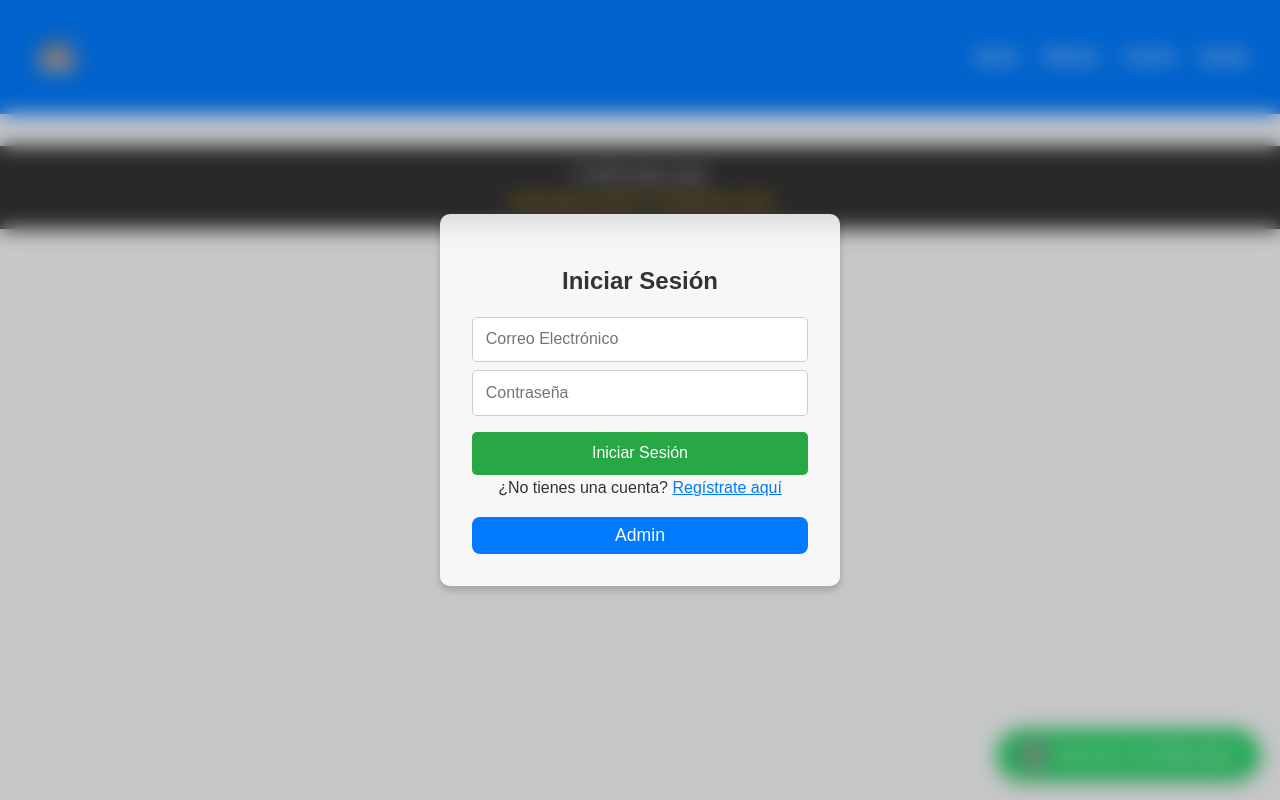
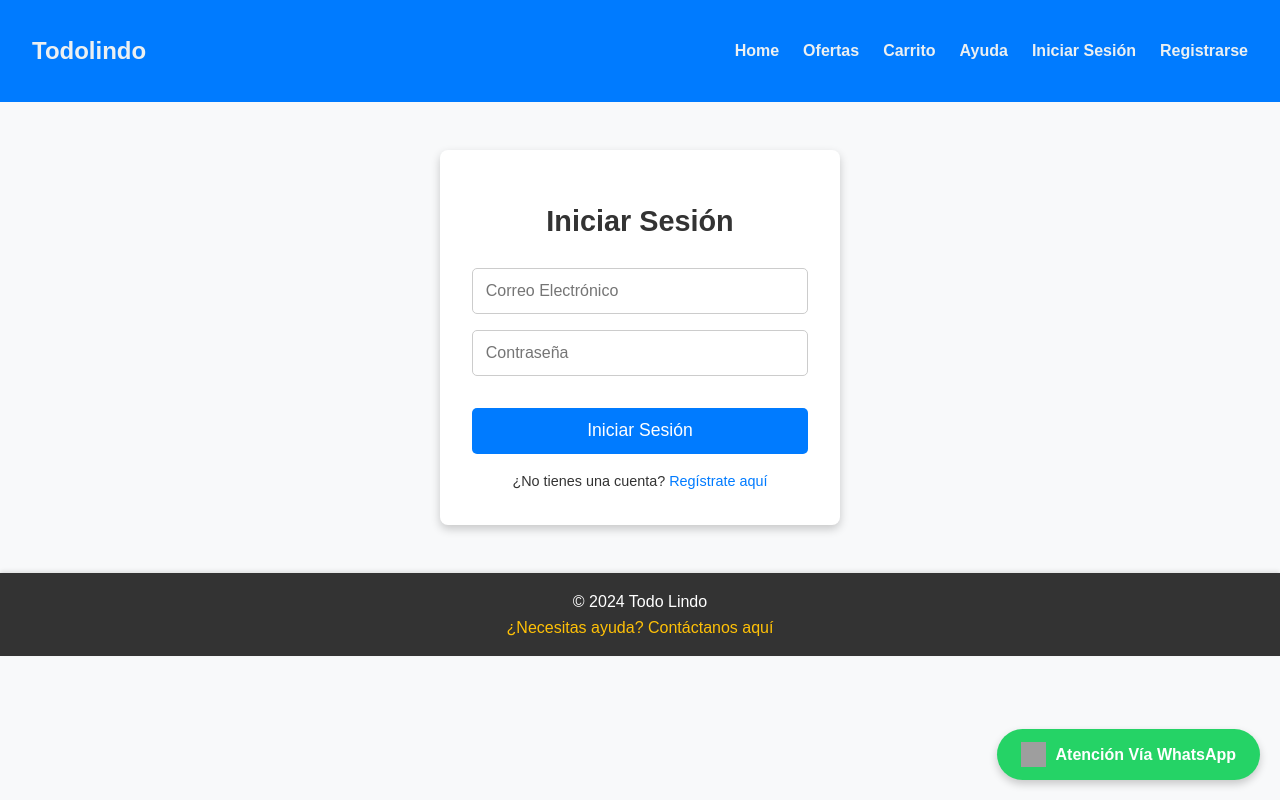
Before and after one commit to Ezequielagradnik/Website-Todo-Lindo, a React (Create React App) app in the folder frontend/: page /login in a window 1280 px wide. Built offline with nearby package versions, Linux system fonts and the light colour scheme; grey boxes are pictures that could not be loaded; the HTML template or start-up script is replaced by a standard one.

Commit message:
fix login & register, fix header

```diff
--- a/frontend/src/App.js
+++ b/frontend/src/App.js
@@ -1,5 +1,5 @@
-import React, { useState } from 'react';
-import { Routes, Route } from 'react-router-dom';
+import React from 'react';
+import { BrowserRouter as Router, Routes, Route } from 'react-router-dom';
 import Header from './components/Header';
 import Footer from './components/Footer';
 import Home from './pages/Home';
@@ -7,22 +7,17 @@ import Cart from './pages/Cart';
 import ProductDetails from './pages/ProductDetails';
 import Help from './pages/Help';
 import Checkout from './pages/Checkout';
-import Auth from './pages/Auth';
+import Register from './pages/Register';
+import Login from './pages/Login';
 import Offers from './pages/Ofertas';
 import WhatsAppButton from './components/WhatsAppButton';
 
 const App = () => {
-  const [isAuthenticated, setIsAuthenticated] = useState(false);
-
-  const handleLogin = () => {
-    setIsAuthenticated(true); // Actualiza el estado al loguearse
-  };
-
   return (
-    <>
-      {/* Renderiza la Home desenfocada */}
-      <div className={isAuthenticated ? '' : 'blurred-background'}>
+    <Router>
+      <div>
         <Header />
+        <main>
           <Routes>
             <Route path="/" element={<Home />} />
             <Route path="/cart" element={<Cart />} />
@@ -31,13 +26,14 @@ const App = () => {
             <Route path="/checkout" element={<Checkout />} />
             <Route path="/offers" element={<Offers />} />
             <Route path="/admin" element={<h1>Panel de Administración</h1>} />
+            <Route path="/login" element={<Login />} />
+            <Route path="/register" element={<Register />} />
           </Routes>
+        </main>
         <Footer />
         <WhatsAppButton />
       </div>
-      {}
-      {!isAuthenticated && <Auth onLogin={handleLogin} />}
-    </>
+    </Router>
   );
 };
 
--- a/frontend/src/Auth.css
+++ b/frontend/src/Auth.css
@@ -1,79 +1,83 @@
+/* Contenedor principal */
 .auth-container {
-    position: fixed; /* Permanece fijo en la pantalla */
-    top: 0;
-    left: 0;
   width: 100%;
-    height: 100vh;
-    display: flex;
-    justify-content: center;
-    align-items: center;
-    backdrop-filter: blur(10px); /* Desenfoque del contenido detrás */
-    background-color: rgba(0, 0, 0, 0.2); /* Oscurece un poco */
-    z-index: 1000; /* Asegura que esté por encima de la Home */
+  max-width: 400px;
+  margin: 3rem auto;
+  background: #ffffff;
+  padding: 2rem;
+  border-radius: 8px;
+  box-shadow: 0 4px 10px rgba(0, 0, 0, 0.2);
+  text-align: center;
 }
 
-
-  .auth-form {
-    background: rgba(255, 255, 255, 0.85); /* Fondo blanco semi-transparente */
-    padding: 2rem;
-    border-radius: 10px;
-    box-shadow: 0 4px 8px rgba(0, 0, 0, 0.2);
-    text-align: center;
-    max-width: 400px;
-    width: 100%;
-  }
-
-  .auth-form h2 {
-    margin-bottom: 1rem;
+/* Título */
+.auth-container h2 {
+  margin-bottom: 1.5rem;
+  font-size: 1.8rem;
   color: #333;
 }
 
+/* Formulario */
 .auth-form input {
-    display: block;
   width: 100%;
-    margin: 0.5rem 0;
   padding: 0.8rem;
+  margin-bottom: 1rem;
   border: 1px solid #ccc;
   border-radius: 5px;
   font-size: 1rem;
 }
 
+.auth-form input:focus {
+  border-color: #007bff;
+  outline: none;
+  box-shadow: 0 0 5px rgba(0, 123, 255, 0.5);
+}
+
+/* Botón */
 .auth-button {
-    background-color: #28a745;
+  width: 100%;
+  padding: 0.8rem;
+  background-color: #007bff;
   color: white;
   border: none;
-    padding: 0.8rem 1.2rem;
   border-radius: 5px;
+  font-size: 1.1rem;
   cursor: pointer;
-    font-size: 1rem;
-    transition: background-color 0.3s ease-in-out;
+  transition: background-color 0.3s ease, transform 0.2s ease;
 }
 
 .auth-button:hover {
-    background-color: #218838;
+  background-color: #0056b3;
+  transform: scale(1.05);
 }
 
-  .auth-toggle {
+/* Switch entre login/register */
+.auth-switch {
+  margin-top: 1rem;
+  font-size: 0.9rem;
+}
+
+.auth-switch a {
   color: #007bff;
-    cursor: pointer;
+  text-decoration: none;
+}
+
+.auth-switch a:hover {
   text-decoration: underline;
 }
 
-  .auth-toggle:hover {
-    color: #0056b3;
+/* Efectos adicionales */
+@keyframes fadeIn {
+  from {
+    opacity: 0;
+    transform: translateY(-20px);
+  }
+  to {
+    opacity: 1;
+    transform: translateY(0);
+  }
 }
 
-  .admin-button {
-    background-color: #007bff;
-    color: white;
-    border: none;
-    padding: 0.5rem 1rem;
-    border-radius: 8px;
-    margin-top: 1rem;
-    cursor: pointer;
-    transition: background-color 0.3s ease-in-out;
+.auth-container {
+  animation: fadeIn 0.8s ease-in-out;
 }
-
-  .admin-button:hover {
-    background-color: #0056b3;
-  }
--- a/frontend/src/components/Header.js
+++ b/frontend/src/components/Header.js
@@ -4,15 +4,20 @@ import '../styles.css';
 
 const Header = ({ user }) => (
   <nav>
-    <h1>
-      <img src="/catalog_images/logo.png" alt="Logo Todo Lindo" height="50" />
-    </h1>
+    <h1>Todolindo</h1>
     <div className="links">
       <Link to="/">Home</Link>
       <Link to="/offers">Ofertas</Link>
       <Link to="/cart">Carrito</Link>
       <Link to="/help">Ayuda</Link>
       {user && user.role === 'admin' && <Link to="/admin">Admin</Link>}
+      {!user && (
+        <>
+          <Link to="/login">Iniciar Sesión</Link>
+          <Link to="/register">Registrarse</Link>
+        </>
+      )}
+      {user && <button onClick={() => alert('Cerrando sesión')}>Cerrar Sesión</button>}
     </div>
   </nav>
 );
--- a/frontend/src/pages/Auth.js
+++ /dev/null
@@ -1,111 +0,0 @@
-import React, { useState } from 'react';
-import { useNavigate } from 'react-router-dom';
-import '../Auth.css';
-
-const Auth = ({ onLogin }) => {
-  const [isLogin, setIsLogin] = useState(true); // Alternar entre login y register
-  const [formData, setFormData] = useState({
-    email: '',
-    name: '',
-    surname: '',
-    password: '',
-    confirmPassword: '',
-  });
-
-  const navigate = useNavigate(); // Hook para redirección
-
-  const handleInputChange = (e) => {
-    const { name, value } = e.target;
-    setFormData({ ...formData, [name]: value });
-  };
-
-  const handleSubmit = (e) => {
-    e.preventDefault();
-
-    if (!isLogin && formData.password !== formData.confirmPassword) {
-      alert('Las contraseñas no coinciden');
-      return;
-    }
-
-    // Simulación de autenticación
-    alert(isLogin ? 'Iniciando sesión...' : 'Registrando usuario...');
-    onLogin(); // Llama a la función para marcar como autenticado
-  };
-
-  // Función para ir a la página de Admin (solo prueba)
-  const handleAdminRedirect = () => {
-    navigate('/admin'); // Redirige a la página de administración
-  };
-
-  return (
-    <div className="auth-container">
-      <div className="auth-form">
-        <h2>{isLogin ? 'Iniciar Sesión' : 'Registrarse'}</h2>
-        <form onSubmit={handleSubmit}>
-          {!isLogin && (
-            <>
-              <input
-                type="text"
-                name="name"
-                placeholder="Nombre"
-                value={formData.name}
-                onChange={handleInputChange}
-                required
-              />
-              <input
-                type="text"
-                name="surname"
-                placeholder="Apellido"
-                value={formData.surname}
-                onChange={handleInputChange}
-                required
-              />
-            </>
-          )}
-          <input
-            type="email"
-            name="email"
-            placeholder="Correo Electrónico"
-            value={formData.email}
-            onChange={handleInputChange}
-            required
-          />
-          <input
-            type="password"
-            name="password"
-            placeholder="Contraseña"
-            value={formData.password}
-            onChange={handleInputChange}
-            required
-          />
-          {!isLogin && (
-            <input
-              type="password"
-              name="confirmPassword"
-              placeholder="Confirmar Contraseña"
-              value={formData.confirmPassword}
-              onChange={handleInputChange}
-              required
-            />
-          )}
-          <button type="submit" className="auth-button">
-            {isLogin ? 'Iniciar Sesión' : 'Registrarse'}
-          </button>
-        </form>
-        <p>
-          {isLogin ? '¿No tienes una cuenta?' : '¿Ya tienes una cuenta?'}{' '}
-          <span onClick={() => setIsLogin(!isLogin)} className="auth-toggle">
-            {isLogin ? 'Regístrate aquí' : 'Inicia sesión aquí'}
-          </span>
-        </p>
-
-        {/* Botón de Admin solo para pruebas */}
-        <button onClick={handleAdminRedirect} className="admin-button">
-          Admin
-        </button>
-      </div>
-    </div>
-  );
-};
-
-export default Auth;
--- /dev/null
+++ b/frontend/src/pages/Login.jsx
@@ -0,0 +1,49 @@
+import React, { useState } from 'react';
+import '../Auth.css';
+
+const Login = ({ onLogin }) => {
+  const [formData, setFormData] = useState({ email: '', password: '' });
+
+  const handleInputChange = (e) => {
+    const { name, value } = e.target;
+    setFormData({ ...formData, [name]: value });
+  };
+
+  const handleSubmit = (e) => {
+    e.preventDefault();
+    alert('Iniciando sesión...');
+    onLogin(); // Simular inicio de sesión
+  };
+
+  return (
+    <div className="auth-container">
+      <h2>Iniciar Sesión</h2>
+      <form onSubmit={handleSubmit} className="auth-form">
+        <input
+          type="email"
+          name="email"
+          placeholder="Correo Electrónico"
+          value={formData.email}
+          onChange={handleInputChange}
+          required
+        />
+        <input
+          type="password"
+          name="password"
+          placeholder="Contraseña"
+          value={formData.password}
+          onChange={handleInputChange}
+          required
+        />
+        <button type="submit" className="auth-button">
+          Iniciar Sesión
+        </button>
+      </form>
+      <p className="auth-switch">
+        ¿No tienes una cuenta? <a href="/register">Regístrate aquí</a>
+      </p>
+    </div>
+  );
+};
+
+export default Login;
--- /dev/null
+++ b/frontend/src/pages/Register.jsx
@@ -0,0 +1,76 @@
+import React, { useState } from 'react';
+import '../Auth.css';
+
+const Register = ({ onRegister }) => {
+  const [formData, setFormData] = useState({
+    name: '',
+    email: '',
+    password: '',
+    confirmPassword: '',
+  });
+
+  const handleInputChange = (e) => {
+    const { name, value } = e.target;
+    setFormData({ ...formData, [name]: value });
+  };
+
+  const handleSubmit = (e) => {
+    e.preventDefault();
+
+    if (formData.password !== formData.confirmPassword) {
+      alert('Las contraseñas no coinciden');
+      return;
+    }
+
+    alert('Registrando usuario...');
+    onRegister(); // Simular registro
+  };
+
+  return (
+    <div className="auth-container">
+      <h2>Registrarse</h2>
+      <form onSubmit={handleSubmit} className="auth-form">
+        <input
+          type="text"
+          name="name"
+          placeholder="Nombre"
+          value={formData.name}
+          onChange={handleInputChange}
+          required
+        />
+        <input
+          type="email"
+          name="email"
+          placeholder="Correo Electrónico"
+          value={formData.email}
+          onChange={handleInputChange}
+          required
+        />
+        <input
+          type="password"
+          name="password"
+          placeholder="Contraseña"
+          value={formData.password}
+          onChange={handleInputChange}
+          required
+        />
+        <input
+          type="password"
+          name="confirmPassword"
+          placeholder="Confirmar Contraseña"
+          value={formData.confirmPassword}
+          onChange={handleInputChange}
+          required
+        />
+        <button type="submit" className="auth-button">
+          Registrarse
+        </button>
+      </form>
+      <p className="auth-switch">
+        ¿Ya tienes una cuenta? <a href="/login">Inicia sesión aquí</a>
+      </p>
+    </div>
+  );
+};
+
+export default Register;
--- a/frontend/src/styles.css
+++ b/frontend/src/styles.css
@@ -53,11 +53,6 @@ nav h1 {
   color: #ecf0f1; /* Blanco suave */
 }
 
-nav h1 img {
-  height: 50px;
-  width: auto;
-  margin-right: 0.5rem;
-}
 
 nav .links {
   display: flex;
@@ -322,6 +317,7 @@ button:hover {
   width: 100%;
   height: auto;
   border-radius: 10px;
+  position: center;
 }
 
 .product-card h3 {
```
Lines whose indentation alone changed are shown as unchanged.
